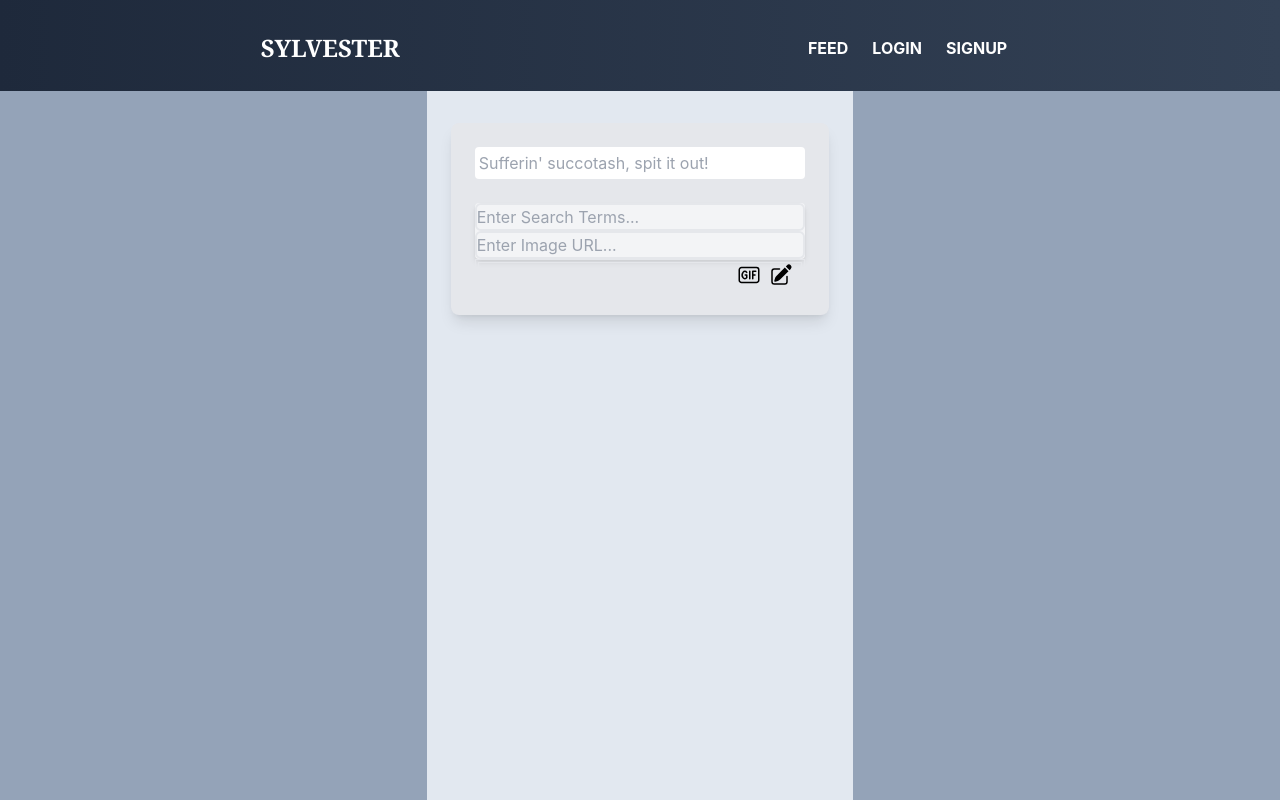
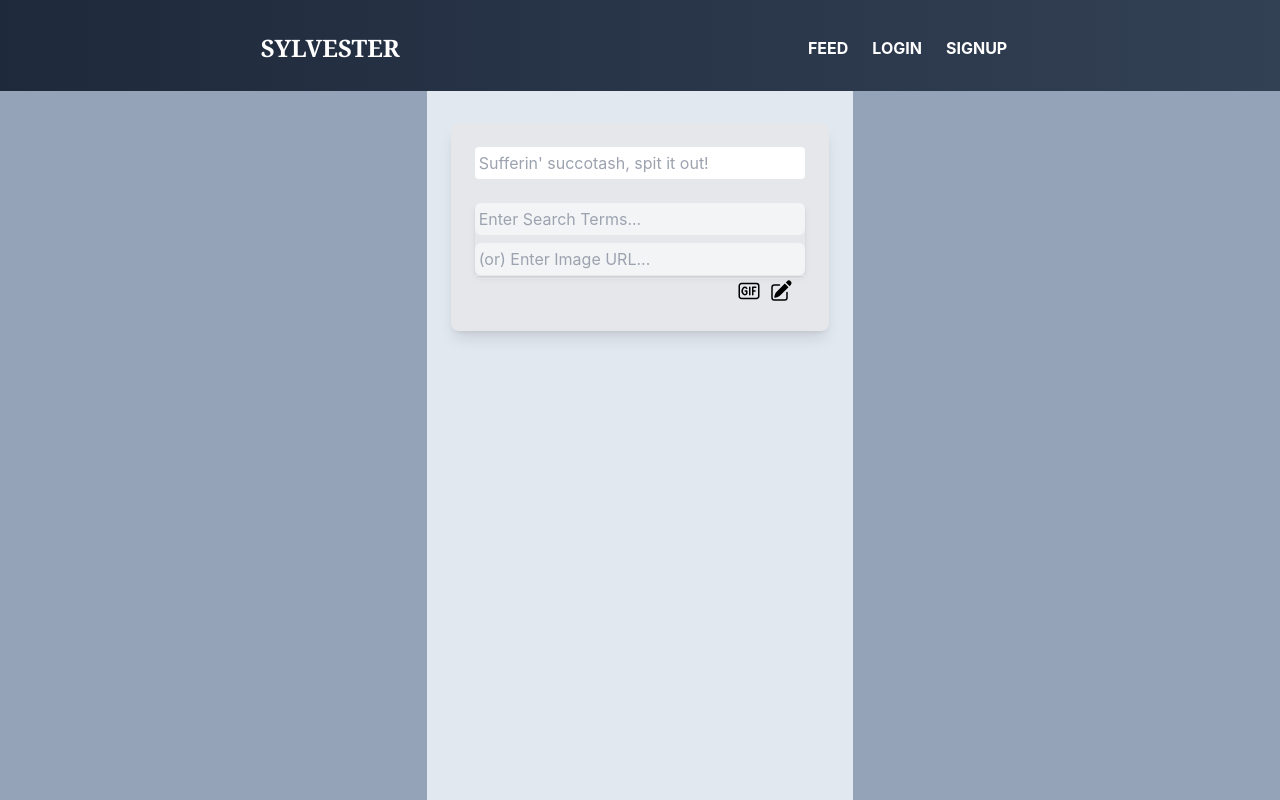
Before and after one commit to Michael-Robertson2/PrimaryKeys-P2-Frontend, a React (Create React App) app in the folder my-app/: page /feed in a window 1280 px wide. Both pictures are taken after a click on the icon 753 px from the left and 219 px from the top of the page. Built offline with nearby package versions, Linux system fonts and the light colour scheme; no server answers.

Commit message:
Aesthetic changes

```diff
--- a/my-app/src/components/MakeComment.tsx
+++ b/my-app/src/components/MakeComment.tsx
@@ -51,7 +51,7 @@ function MakeComment(props: any) {
 
     return (
         <form className="block p-6 rounded-lg shadow-lg bg-gray-200 w-full">
-            <input className="w-full mb-6" placeholder="I tawt I taw a puddy tat!" value={ reply } onChange={(e) => setReply(e.target.value)}></input>
+            <input className="w-full mb-6 p-1 rounded" placeholder="I tawt I taw a puddy tat!" value={ reply } onChange={(e) => setReply(e.target.value)}></input>
 
             {tenorState ? <TenorSearch passData={setTenorUrl}/> : <div></div>}
 
--- a/my-app/src/components/Post.tsx
+++ b/my-app/src/components/Post.tsx
@@ -78,7 +78,7 @@ function Post(post: PostContent) {
             {/* body */}
             <div>
                 <p className="text-gray-700 mb-6 break-all"> {post.content} </p>
-                    <img src = { post.imgUrl } alt = ""/>
+                    <img className="rounded-lg " src = { post.imgUrl } alt = ""/>
             </div>
 
             <div>
--- a/my-app/src/components/Reply.tsx
+++ b/my-app/src/components/Reply.tsx
@@ -21,7 +21,7 @@ function Reply(reply: ReplyContent) {
             </div>
 
             <p className="text-gray-700 mb-6 break-all"> {reply.reply} </p>
-            <img src = { reply.imgUrl } alt = ""/>
+            <img className="sm rounded-lg" src = { reply.imgUrl }/>
         </div>
     )
 }
--- a/my-app/src/components/TenorSearch.tsx
+++ b/my-app/src/components/TenorSearch.tsx
@@ -64,14 +64,14 @@ function TenorSearch (props: any) {
 
     return (
         <div>
-            <div className="flex flex-col rounded bg-gray-100 shadow-md w-full" >
-                <input className="bg-gray-100 rounded-md border-2 w-full"
-                    placeholder="Enter Search Terms..."
+            <div className="flex flex-col  rounded shadow-md w-full" >
+                <input className="p-1 bg-gray-100 mb-2 rounded-md "
+                    placeholder="Enter Search Terms... "
                     onChange = {(e) => searchTenor(e.target.value)}/>
 
-                <input className="bg-gray-100 rounded-md border-2 w-full"
+                <input className="p-1 bg-gray-100 rounded-md "
                     id = "unique_id_019876091287"
-                    placeholder= "Enter Image URL..."
+                    placeholder= "(or) Enter Image URL..."
                     value = {imgUrl}
                     onChange = {(e) => setImgUsingUrl(e.target.value)}/>
             </div>
```
